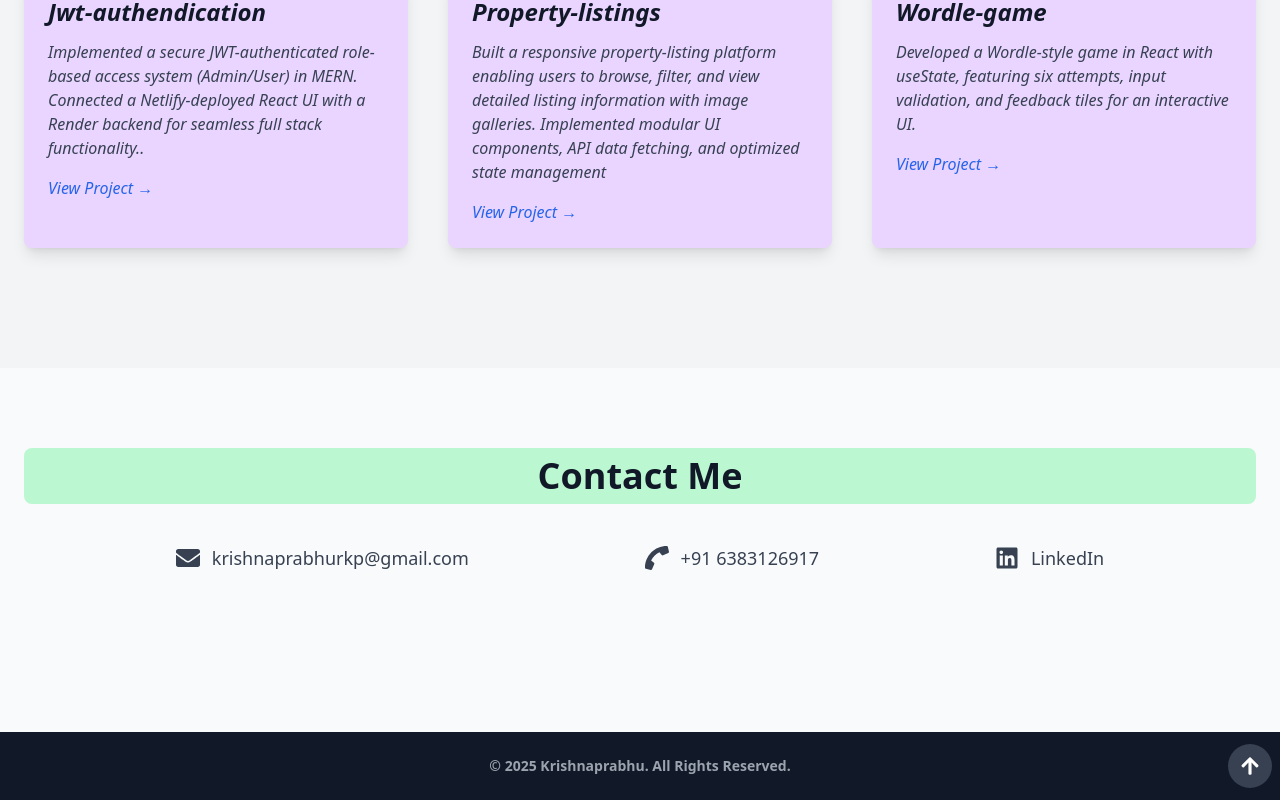
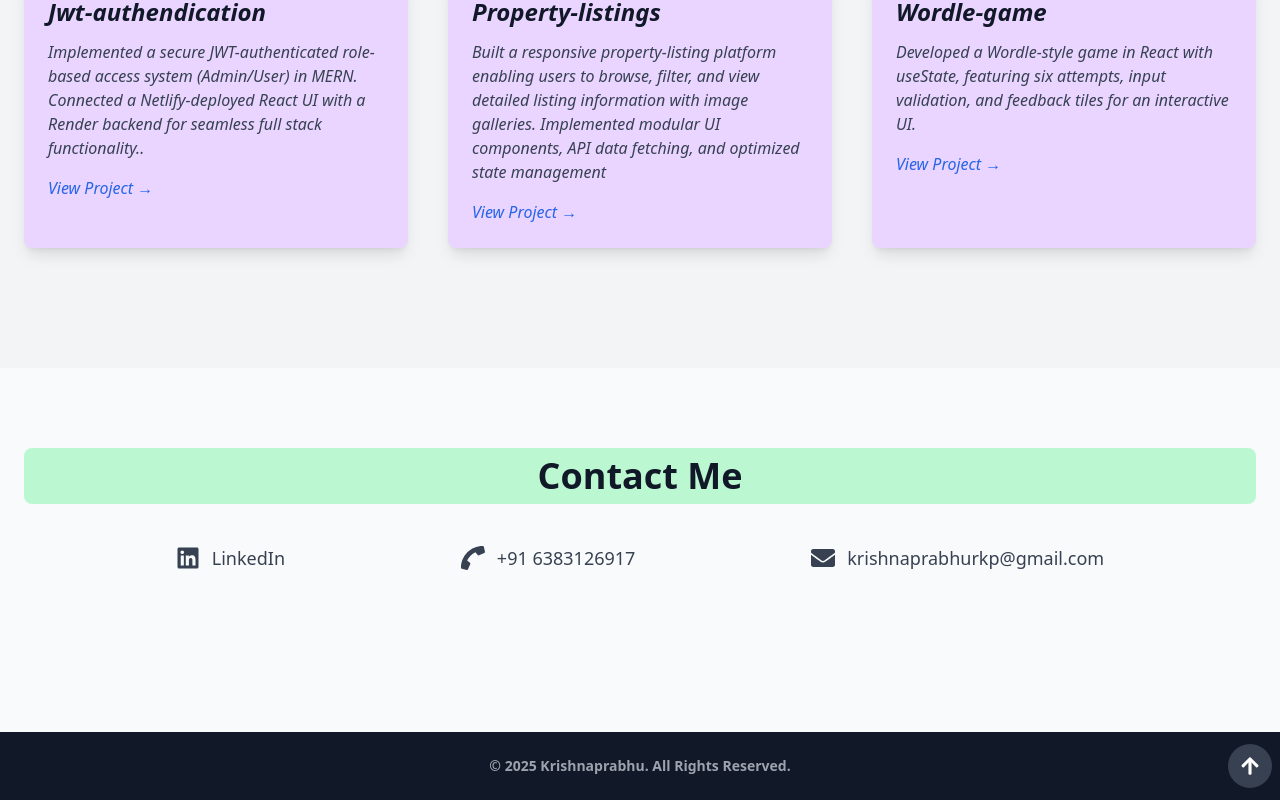
Before and after one commit to ThizisRKP/porfolio-website, a React (Vite) app: page / in a window 1280 px wide. Shown: the part 2056-2856 px from the top of the page. Built offline with nearby package versions, Linux system fonts and the light colour scheme.

Commit message:
added details

```diff
--- a/src/components/Contact.jsx
+++ b/src/components/Contact.jsx
@@ -7,11 +7,12 @@ function Contact() {
 
 
       <div className="flex flex-col md:flex-row items-start  justify-center md:justify-evenly gap-6 items-center text-lg text-gray-700 ">
-
-        <a href="mailto:krishnaprabhurkp@gmail.com"
+        <a href="https://www.linkedin.com/in/krishnaprabhu-r-997b58275"
+          target="_blank"
+          rel="noopener noreferrer"
           className="flex items-center gap-3 hover:text-blue-600 transition-all duration-300" >
-          <FaEnvelope className="text-2xl" />
-          krishnaprabhurkp@gmail.com
+          <FaLinkedin className="text-2xl" />
+          LinkedIn
         </a>
 
         <a href="tel:+916383126917"
@@ -20,13 +21,16 @@ function Contact() {
           +91 6383126917
         </a>
 
-        <a href="https://www.linkedin.com/in/krishnaprabhu-r-997b58275"
-          target="_blank"
-          rel="noopener noreferrer"
+
+        <a href="mailto:krishnaprabhurkp@gmail.com"
           className="flex items-center gap-3 hover:text-blue-600 transition-all duration-300" >
-          <FaLinkedin className="text-2xl" />
-          LinkedIn
+          <FaEnvelope className="text-2xl" />
+          krishnaprabhurkp@gmail.com
         </a>
+
+
+
+
 
       </div>
     </section>
```
